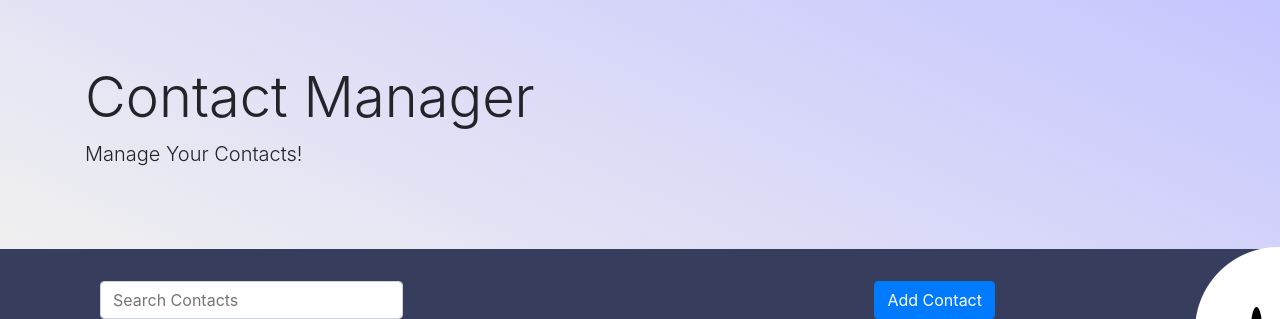
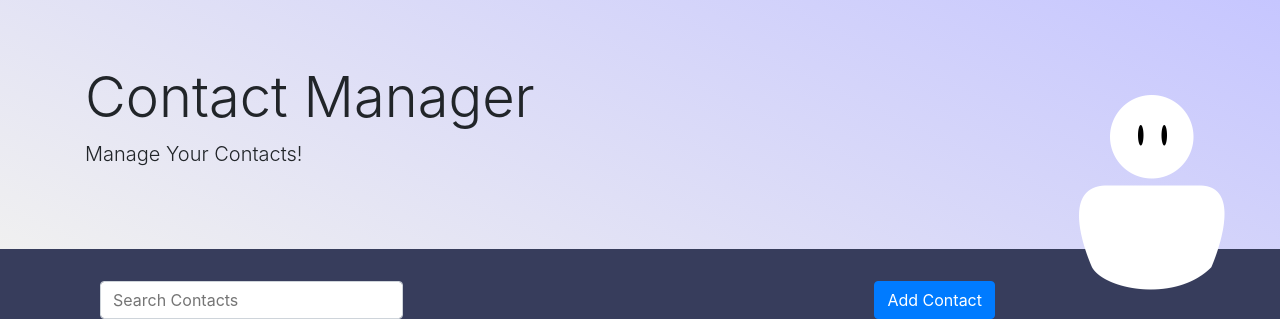
Before and after one commit to LuisLReyes/contactmanager, a PHP site: page /contact.php in a window 1280 px wide; the page is wider, and only the part inside the window is pictured. Shown: the part 56-375 px from the top of that part. Run offline with PHP 8.4, Linux system fonts and the light colour scheme; the visitor is signed in with stand-in values (Sample User, id 1); some libraries are stand-ins or nearby versions.

Commit message:
Update contact.php

```diff
--- a/contact.php
+++ b/contact.php
@@ -32,11 +32,11 @@
 
         <div class="jumbotron jumbotron-fluid websiteBanner">
 		  <div class="container">
+			  <div class="col-2 float-right">
+			  	<img src="../images/contact.png" style="width: 250px">
+			  </div>
 			<h1 class="display-4">Contact Manager</h1>
 			<p class="lead">Manage Your Contacts!</p>
-		  <div class="col-2 float-right">
-			  <img src="../images/contact.png">
-			  </div>
 		  </div>
 		</div>
 
```
